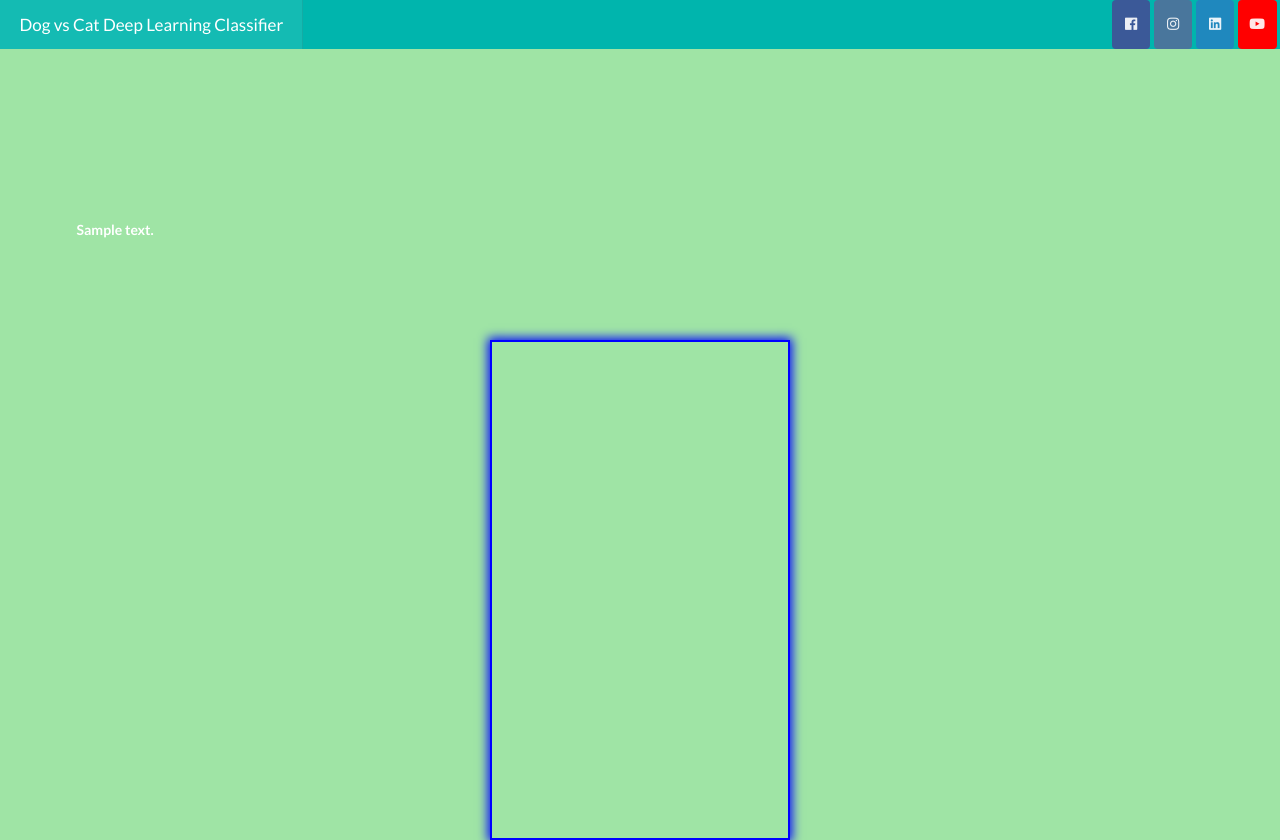
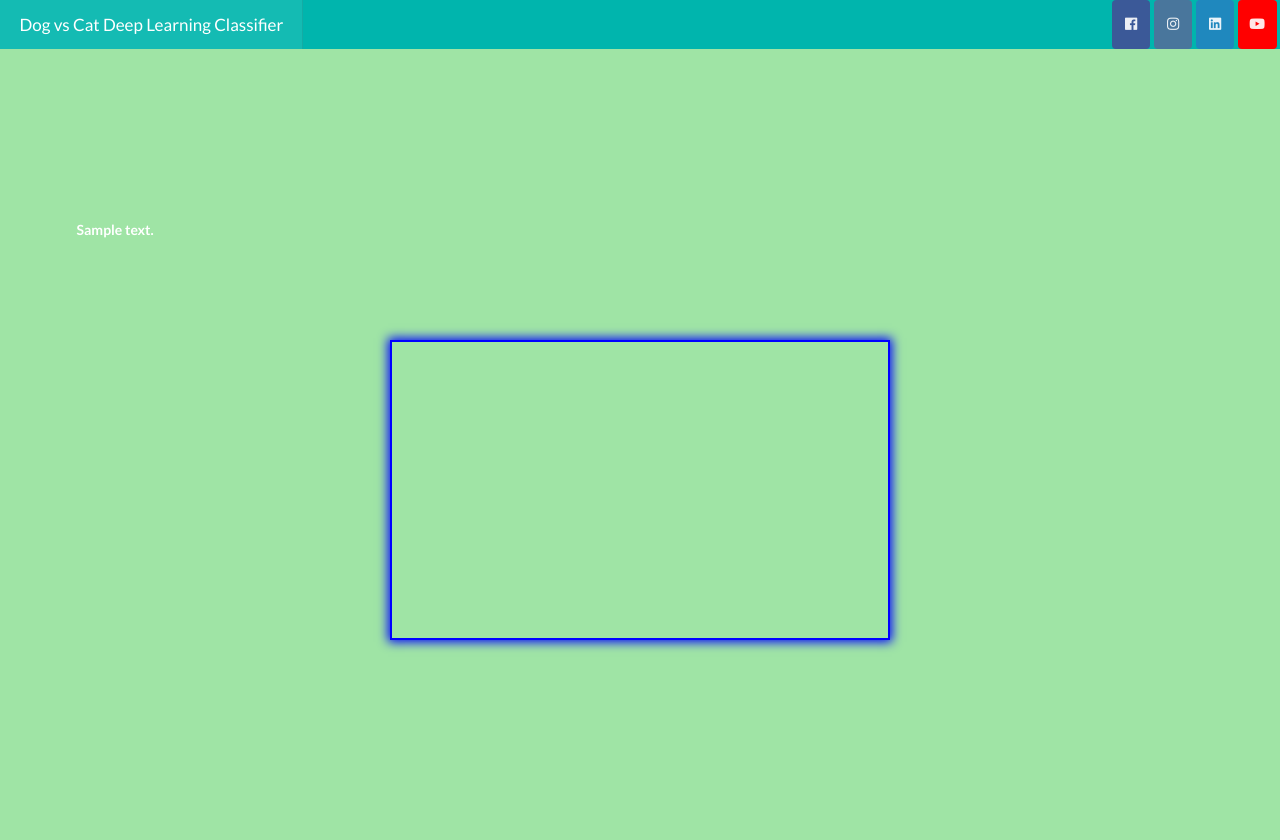
Before and after one commit to tarun36rocker/Deep_Learning-Image_Classifier-CatvsDog, a Flask app: template templates/final.html in a window 1280 px wide. After the commit the page ends 650 px from the top, so only its background shows below. Run offline with Flask 2, Linux system fonts and the light colour scheme; the template is opened without the code that fills it: most values are stand-ins (such as "Sample title", 1, 10 or a date in 2020); parts of the project's set-up code (start-up, migrations or seed data) failed here and were passed over.

Commit message:
Update final.html

```diff
--- a/templates/final.html
+++ b/templates/final.html
@@ -51,17 +51,17 @@
 <br><br><br><br><br><br><br><br><br><br><br>
 
 
-<p style="color:rgb(255, 255, 255);font: size 50;px;"><b>{{ prediction_text }}</b></p>
+<p style="color:rgb(255, 255, 255);font: size 50px;"><b>{{ prediction_text }}</b></p>
 <style>
   .final{
-    width:300px;
-    height:500px;
+    width:500px;
+    height:300px;
     padding:10px;
     margin:100px auto;
     box-shadow:0px 0px 10px 2px  blue;
     border : 2px solid blue;
 	  background-image:url( {{ pic }});
-	  object-fit: cover
+
 
   }
 </style>
```
